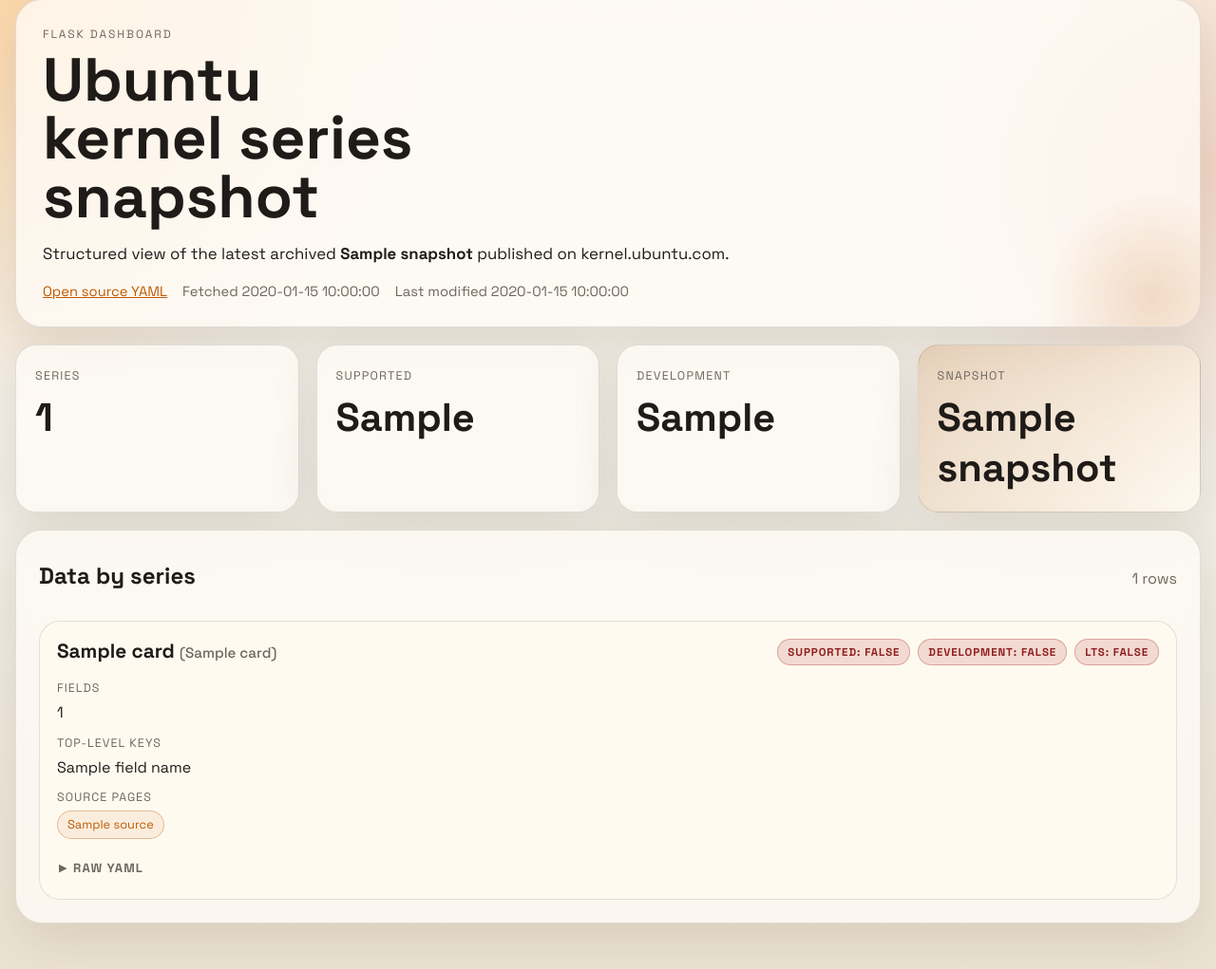
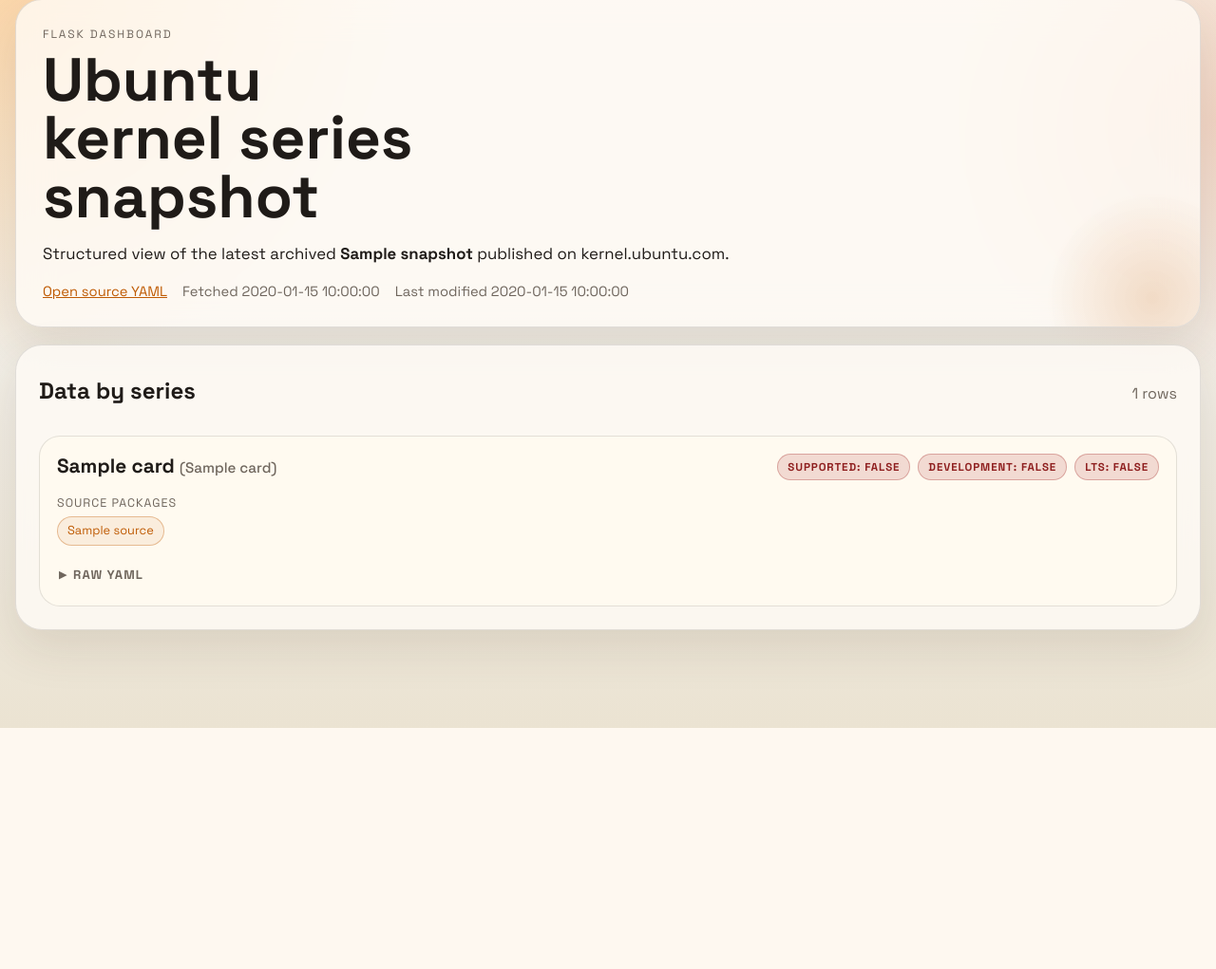
Before and after one commit to brettgrand/kseries-dashboard, a Flask app: template templates/index.html in a window 1280 px wide. Shown: the part 33-1054 px from the top of the page at 95% size. After the commit the page ends 800 px from the top, so only its background shows below. Run offline with Flask 3, Linux system fonts and the light colour scheme; the template is opened without the code that fills it: most values are stand-ins (such as "Sample title", 1, 10 or a date in 2020).

Commit message:
cleaning up the root page

```diff
--- a/templates/index.html
+++ b/templates/index.html
@@ -42,24 +42,6 @@
         <p>{{ error_message }}</p>
       </section>
       {% elif snapshot %}
-      <section class="stats-grid">
-        <article class="stat-card">
-          <span class="stat-label">Series</span>
-          <strong>{{ snapshot.total_series }}</strong>
-        </article>
-        <article class="stat-card">
-          <span class="stat-label">Supported</span>
-          <strong>{{ snapshot.supported_series }}</strong>
-        </article>
-        <article class="stat-card">
-          <span class="stat-label">Development</span>
-          <strong>{{ snapshot.development_series }}</strong>
-        </article>
-        <article class="stat-card accent">
-          <span class="stat-label">Snapshot</span>
-          <strong>{{ snapshot.source_name }}</strong>
-        </article>
-      </section>
 
       <section class="content-grid">
         <div class="panel">
@@ -83,15 +65,7 @@
               </div>
               <dl>
                 <div>
-                  <dt>Fields</dt>
-                  <dd>{{ card.field_count }}</dd>
-                </div>
-                <div>
-                  <dt>Top-level keys</dt>
-                  <dd>{{ card.field_names|join(', ') if card.field_names else 'scalar entry' }}</dd>
-                </div>
-                <div>
-                  <dt>Source pages</dt>
+                  <dt>Source packages</dt>
                   <dd class="source-links">
                     {% if card.source_links %}
                       {% for source in card.source_links %}
```
